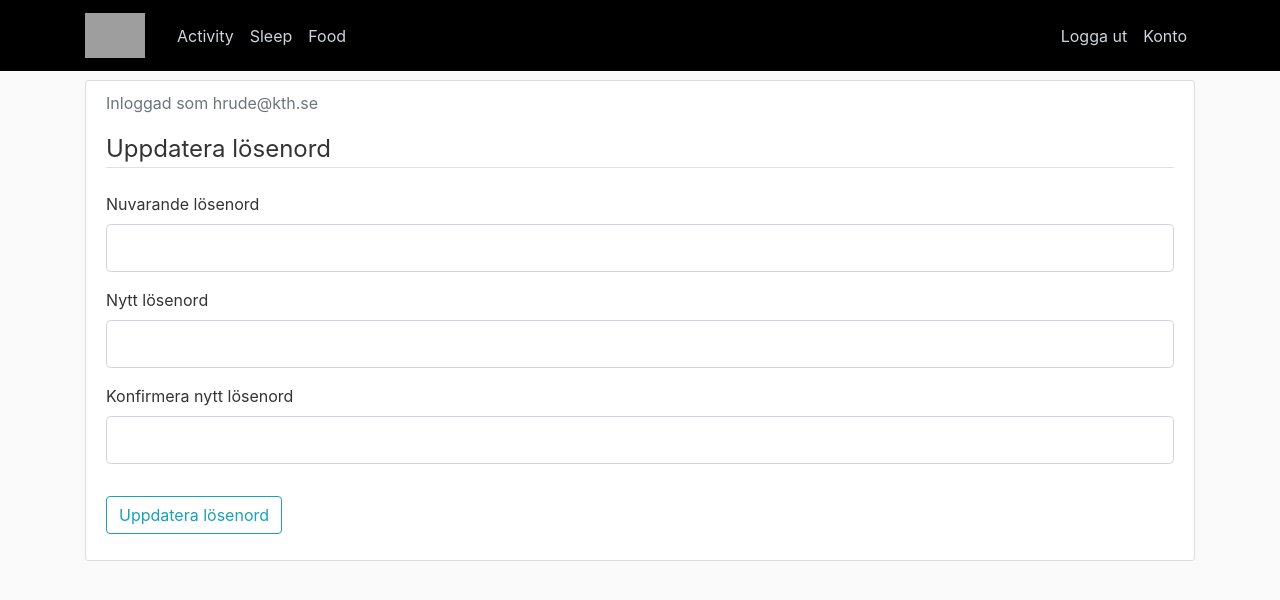
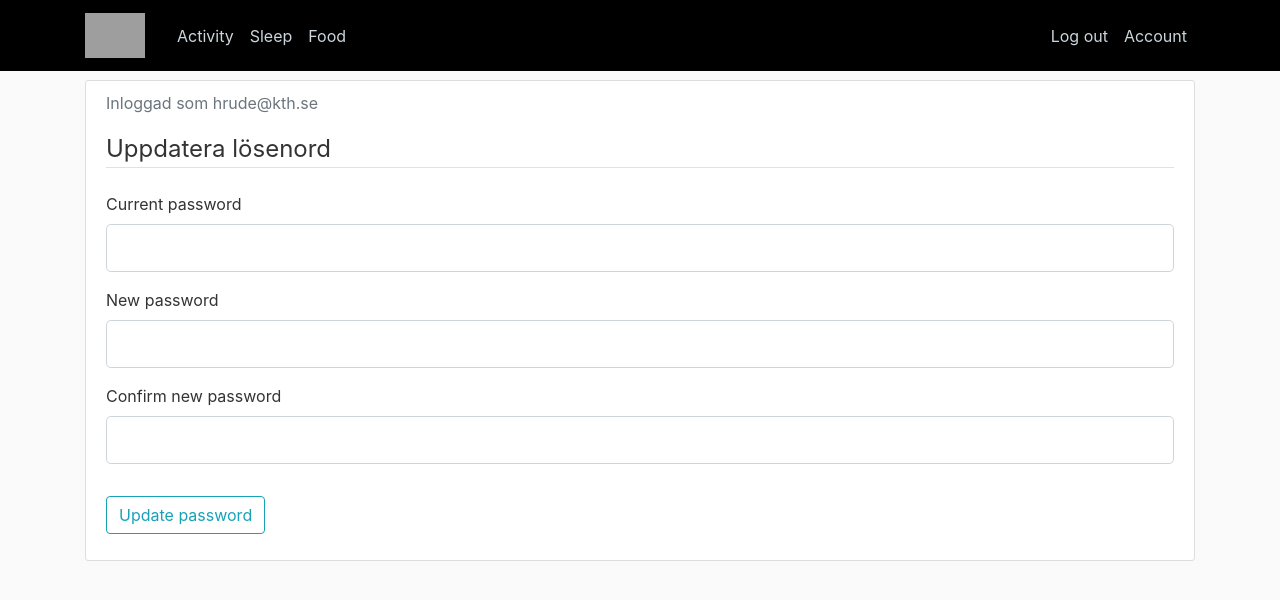
Before and after one commit to Netty2/racefox, a Flask app: page /account in a window 1280 px wide. Shown: the top 600 px of the page. Run offline with Flask 2, Linux system fonts and the light colour scheme; a user stored in the database is signed in; some libraries are stand-ins or nearby versions; grey boxes are pictures that could not be loaded.

Commit message:
Ändrat från svenska till engelska

```diff
--- a/app/forms.py
+++ b/app/forms.py
@@ -14,36 +14,36 @@ class RegistrationForm(FlaskForm):
 	def validate_email(self, email):
 		email = User.query.filter_by(email=email.data).first()
 		if email:
-			raise ValidationError('Mailadressen finns redan. Glömt Lösenordet? Annars välj en annan.')
+			raise ValidationError('The email already exists. Choose another one.')
 
 # Form som används för att ta emot input när en användare loggar in
 class LoginForm(FlaskForm):
 	email = StringField('Email', validators=[DataRequired(), Email()])
-	password = PasswordField('Lösenord', validators=[DataRequired()])
-	remember = BooleanField('Kom igåg mig')
-	submit = SubmitField('Logga in')
+	password = PasswordField('Password', validators=[DataRequired()])
+	remember = BooleanField('Remember me')
+	submit = SubmitField('Login')
 
 # Form för att uppdatera kontoinformation
 class UpdateAccountForm(FlaskForm):
-	old_password = PasswordField('Nuvarande lösenord', validators=[DataRequired()])
-	new_password = PasswordField('Nytt lösenord', validators=[DataRequired()])
-	confirm_password = PasswordField('Konfirmera nytt lösenord', validators=[DataRequired(), EqualTo('new_password')])
-	submit = SubmitField('Uppdatera lösenord')
+	old_password = PasswordField('Current password', validators=[DataRequired()])
+	new_password = PasswordField('New password', validators=[DataRequired()])
+	confirm_password = PasswordField('Confirm new password', validators=[DataRequired(), EqualTo('new_password')])
+	submit = SubmitField('Update password')
 
 # Form som används i reset password request
 class RequestResetForm(FlaskForm):
 	email = StringField('Email', validators=[DataRequired(), Email()])
-	submit = SubmitField('Skicka lösonordsåterställning')
+	submit = SubmitField('Send password reset')
 
 	# Kontrollera om email-adressen redan finns i databasen
 	def validate_email(self, email):
 		email = User.query.filter_by(email=email.data).first()
 		if email is None:
-			raise ValidationError('Det finns inget konto med den emailen. Du måste registrera dig först')
+			raise ValidationError('There is no account with that email, please register first.')
 
 # Input-form och knapp som finns när man återställer lösenord
 class ResetPasswordForm(FlaskForm):
-	password = PasswordField('lösenord', validators=[DataRequired()])
-	confirm_password = PasswordField('Bekräfta lösenord',
+	password = PasswordField('Password', validators=[DataRequired()])
+	confirm_password = PasswordField('Confirm password',
 		validators=[DataRequired(), EqualTo('password')])
-	submit = SubmitField('Återställ lösenord')
+	submit = SubmitField('Reset password')
--- a/app/templates/layout.html
+++ b/app/templates/layout.html
@@ -40,11 +40,11 @@
 	        <!-- Navbar Right Side -->
 	        <div class="navbar-nav">
 	        	{% if current_user.is_authenticated %}
-	        		<a class="nav-item nav-link" href="{{ url_for('logout') }}">Logga ut</a>
-	        		<a class="nav-item nav-link" href="{{ url_for('account') }}">Konto</a>
+	        		<a class="nav-item nav-link" href="{{ url_for('logout') }}">Log out</a>
+	        		<a class="nav-item nav-link" href="{{ url_for('account') }}">Account</a>
 	        	{% else %}
-	        		<a class="nav-item nav-link" href="{{ url_for('login') }}">Logga in</a>
-	          		<a class="nav-item nav-link" href="{{ url_for('register') }}">Registrera</a>
+	        		<a class="nav-item nav-link" href="{{ url_for('login') }}">Login</a>
+	          		<a class="nav-item nav-link" href="{{ url_for('register') }}">Register</a>
 	        	{% endif %}
 	        </div>
 	      </div>
```
